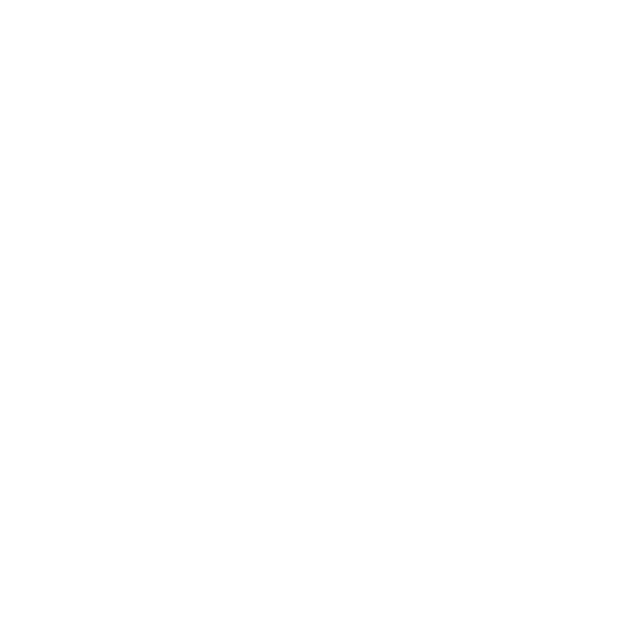
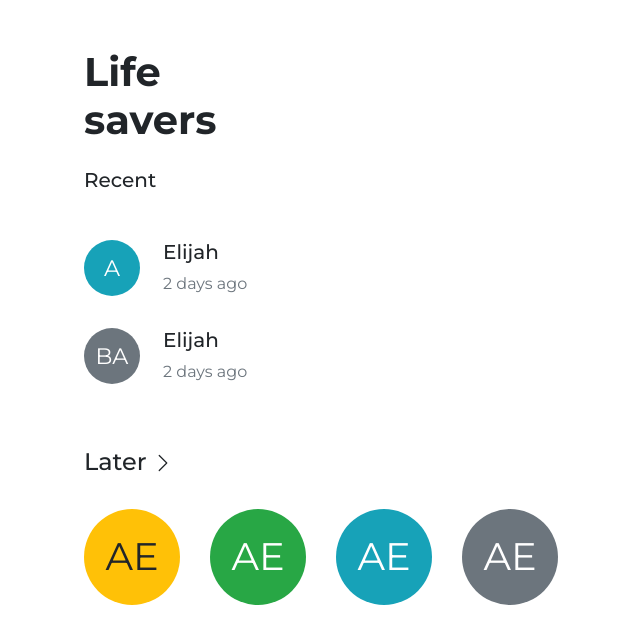
Before and after one commit to InventorsDev/sdg-002, a Nuxt app: page /dashboard/contacts in a window 1280 px wide. Before the commit this address had no page. Shown: the top 644 px of the page, without its empty margins (1-641 px from the left). Built offline with nearby package versions, Linux system fonts and the light colour scheme.

Commit message:
new updates

```diff
--- /dev/null
+++ b/pages/dashboard/contacts.vue
@@ -0,0 +1,76 @@
+<template>
+  <div>
+    <div class="container">
+      <h1 class="mt-5 text-green-400 font-weight-bolder">Life <br />savers</h1>
+      <section>
+        <h5 class="mt-4 text-green-400 fw-600">Recent</h5>
+        <div class="mt-5">
+          <b-row>
+            <b-col cols="auto">
+              <b-avatar variant="info" text="A" size="lg"></b-avatar>
+            </b-col>
+            <b-col cols="auto pl-2">
+              <h5 class="text-green-200">Elijah</h5>
+              <p class="text-muted">2 days ago</p>
+            </b-col>
+          </b-row>
+          <b-row class="mt-3">
+            <b-col cols="auto">
+              <b-avatar text="BA" size="lg"></b-avatar>
+            </b-col>
+            <b-col cols="auto pl-2">
+              <h5 class="text-green-200">Elijah</h5>
+              <p class="text-muted">2 days ago</p>
+            </b-col>
+          </b-row>
+        </div>
+      </section>
+      <!-- ... -->
+      <section class="mt-5 mb-5">
+        <h4 class="text-green-400 d-inline-block fw-600">
+          Later <span class="h5"><BIconChevronRight /></span>
+        </h4>
+
+        <b-row class="mt-4 flex-nowrap overflow-auto">
+          <b-col cols="auto">
+            <b-avatar
+              class="border-0"
+              variant="warning"
+              text="Ae"
+              size="6rem"
+            ></b-avatar>
+          </b-col>
+          <b-col cols="auto">
+            <b-avatar
+              class="border-0"
+              variant="success"
+              text="Ae"
+              size="6rem"
+            ></b-avatar>
+          </b-col>
+          <b-col cols="auto">
+            <b-avatar
+              class="border-0"
+              variant="info"
+              text="Ae"
+              size="6rem"
+            ></b-avatar>
+          </b-col>
+          <b-col cols="auto">
+            <b-avatar class="border-0" text="Ae" size="6rem"></b-avatar>
+          </b-col>
+        </b-row>
+      </section>
+    </div>
+    <bottom-nav />
+  </div>
+</template>
+<script>
+import { BIconChevronRight } from 'bootstrap-vue'
+export default {
+  components: {
+    BIconChevronRight,
+  },
+  transition: 'fade',
+}
+</script>
--- a/pages/dashboard/index.vue
+++ b/pages/dashboard/index.vue
@@ -0,0 +1,85 @@
+<template>
+  <div>
+    <div class="container px-4">
+      <div class="mt-4">
+        <img
+          src="~/assets/images/avatar-sm.png"
+          class="img-auto"
+          alt="avatar"
+          width="45"
+        />
+        <span class="h4 text-green-400 font-weight-bolder d-inline-block ml-3"
+          >Hi, Demi</span
+        >
+      </div>
+      <section class="--recent-reminders mt-10vh">
+        <h4 class="text-green-400 d-inline-block fw-600">
+          Upcoming <br />
+          Medication <span class="h5"><BIconChevronRight /></span>
+        </h4>
+        <span class="d-inline-block float-right mt-3">
+          <IconsGreenBell />
+        </span>
+        <b-row class="mt-4 flex-nowrap overflow-auto">
+          <b-col cols="auto">
+            <reminder-card
+              :noOfTablet="2"
+              drugName="Paracetamol"
+              :progress="70"
+              nextReminder="5min"
+            />
+          </b-col>
+          <b-col cols="auto">
+            <reminder-card
+              :noOfTablet="2"
+              drugName="Paracetamol"
+              :progress="45"
+              nextReminder="5min"
+            />
+          </b-col>
+          <b-col cols="auto">
+            <reminder-card
+              :noOfTablet="2"
+              drugName="Paracetamol"
+              :progress="90"
+              nextReminder="5min"
+            />
+          </b-col>
+        </b-row>
+      </section>
+      <section class="mt-5 mb-5">
+        <h4 class="text-green-400 d-inline-block fw-600">
+          Later <span class="h5"><BIconChevronRight /></span>
+        </h4>
+        <b-row class="mt-3 justify-content-center">
+          <b-col>
+            <div>
+              <b-card
+                overlay
+                img-src="~/assets/images/capsule.png"
+                img-alt="Card Image"
+                text-variant="green-400"
+                class="border-0 p-0"
+              >
+                <b-card-title class="mt-3 font-weight-bold">
+                  Wound Dressing
+                </b-card-title>
+                <b-card-text> Next 2 hours</b-card-text>
+              </b-card>
+            </div>
+          </b-col>
+        </b-row>
+      </section>
+    </div>
+    <bottom-nav />
+  </div>
+</template>
+<script>
+import { BIconChevronRight } from 'bootstrap-vue'
+export default {
+  components: {
+    BIconChevronRight,
+  },
+  transition: 'fade',
+}
+</script>
```
Also changed, not shown: pages/dashboard/notifications.vue (added), pages/dashboard/profile/index.vue (added).
